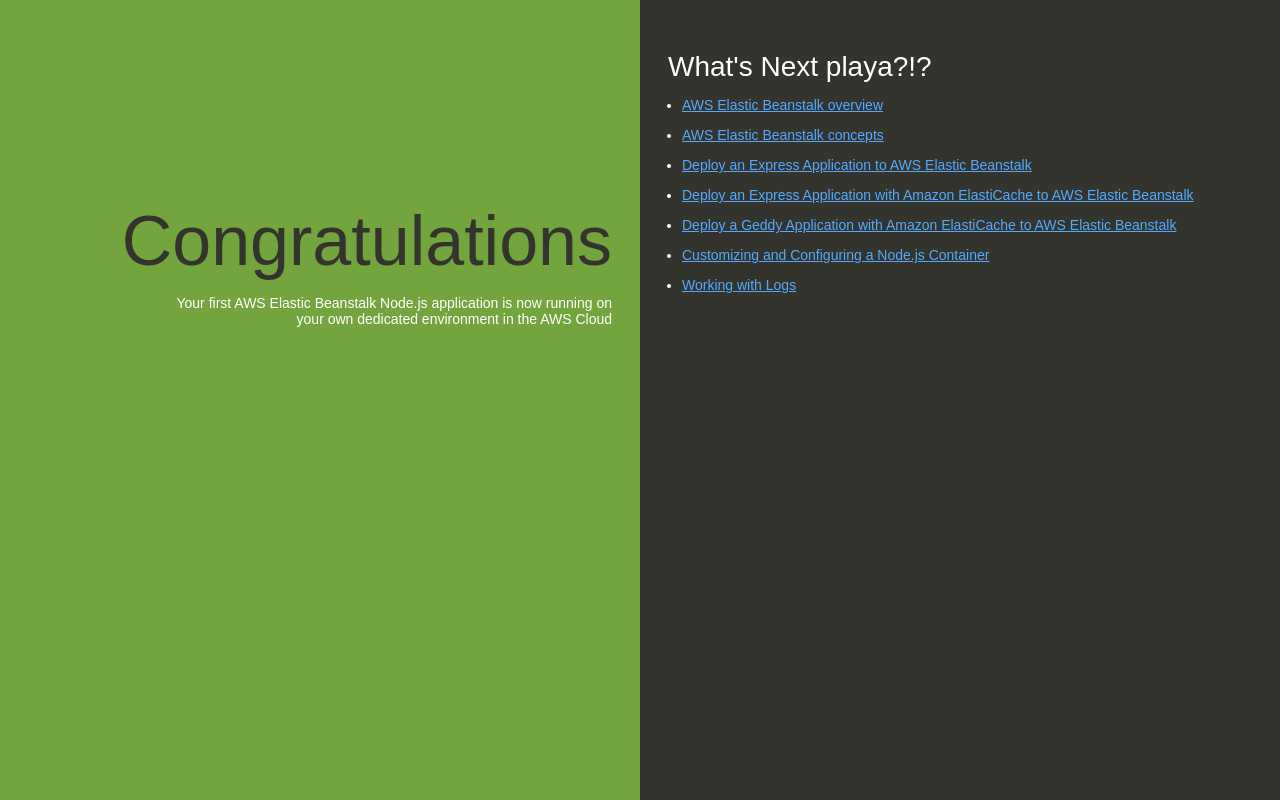
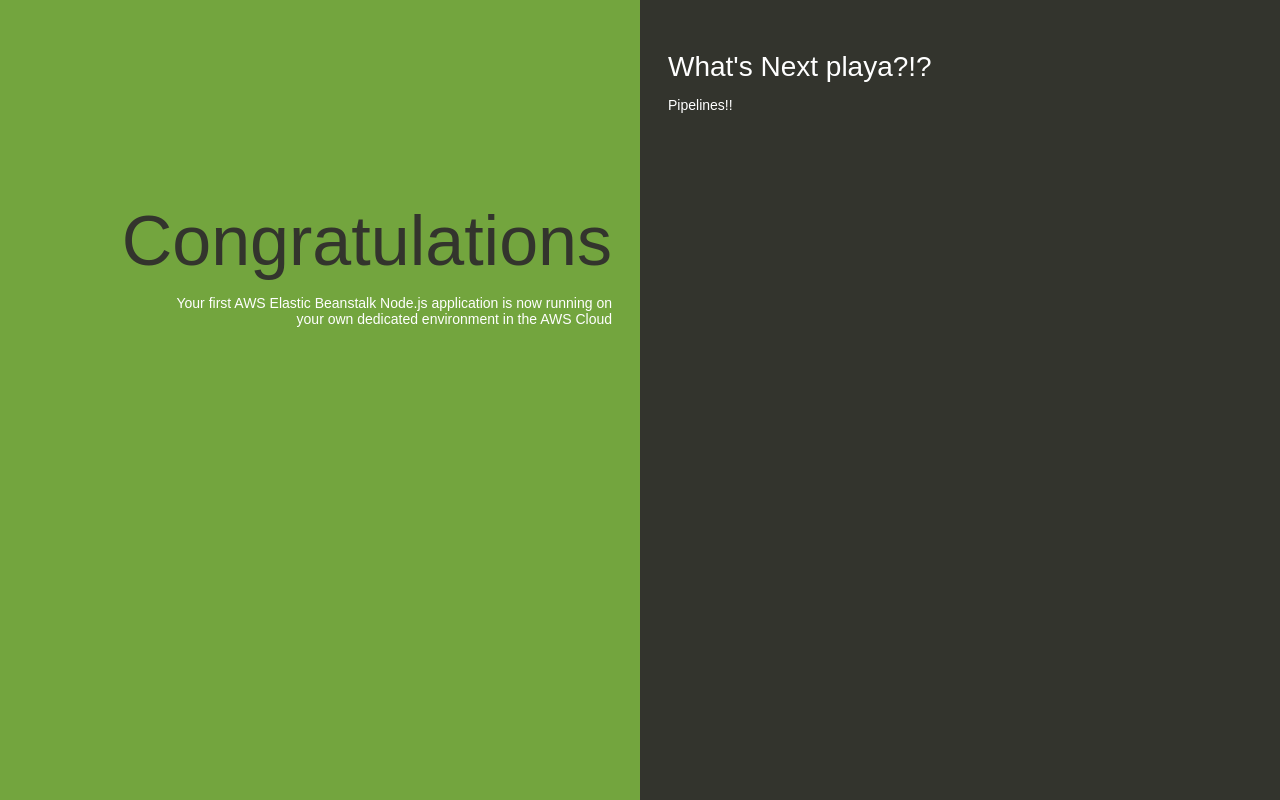
Before and after one commit to SwampGuzzler/beanstalk-workflows, a website: page index.html in a window 1280 px wide. Drawn offline with Linux system fonts and the light colour scheme.

Commit message:
Change to trigger our new codepipeline CD

```diff
--- a/index.html
+++ b/index.html
@@ -79,15 +79,7 @@
     </div>
     <div class="linksColumn">
       <h2>What's Next playa?!?</h2>
-      <ul>
-        <li><a href="http://docs.aws.amazon.com/elasticbeanstalk/latest/dg/Welcome.html">AWS Elastic Beanstalk overview</a></li>
-        <li><a href="http://docs.aws.amazon.com/elasticbeanstalk/latest/dg/concepts.html">AWS Elastic Beanstalk concepts</a></li>
-        <li><a href="http://docs.aws.amazon.com/elasticbeanstalk/latest/dg/create_deploy_nodejs_express.html">Deploy an Express Application to AWS Elastic Beanstalk</a></li>
-        <li><a href="http://docs.aws.amazon.com/elasticbeanstalk/latest/dg/create_deploy_nodejs_express_elasticache.html">Deploy an Express Application with Amazon ElastiCache to AWS Elastic Beanstalk</a></li>
-        <li><a href="http://docs.aws.amazon.com/elasticbeanstalk/latest/dg/create_deploy_nodejs_geddy_elasticache.html">Deploy a Geddy Application with Amazon ElastiCache to AWS Elastic Beanstalk </a></li>
-        <li><a href="http://docs.aws.amazon.com/elasticbeanstalk/latest/dg/create_deploy_nodejs_custom_container.html">Customizing and Configuring a Node.js Container </a></li>
-        <li><a href="http://docs.aws.amazon.com/elasticbeanstalk/latest/dg/using-features.loggingS3.title.html">Working with Logs</a></li>
-      </ul>
+      <p>Pipelines!!</p>
     </div>
   </body>
 </html>
```
